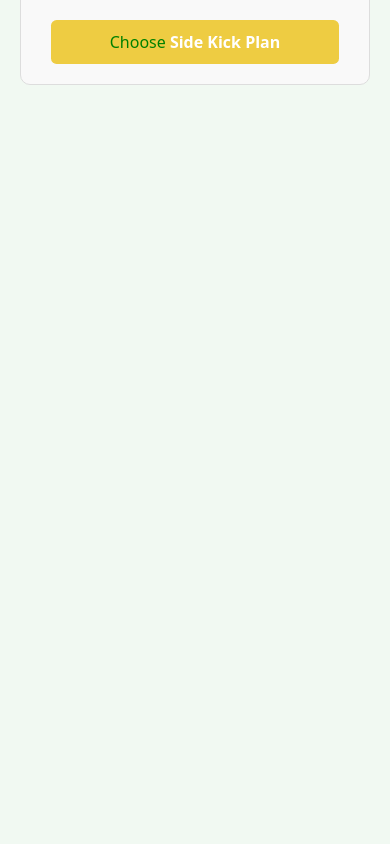
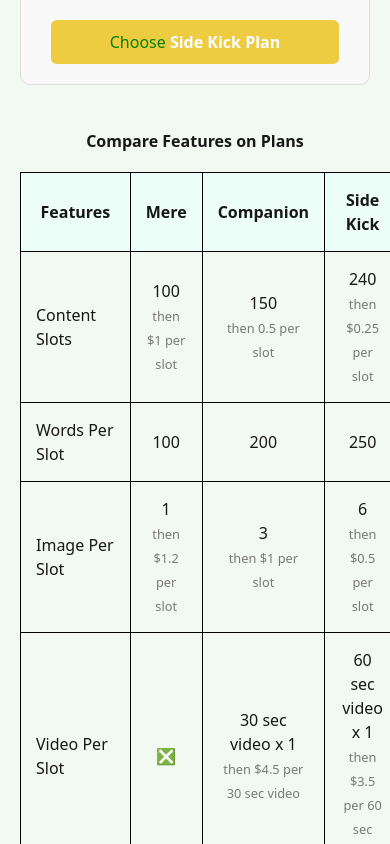
Before and after one commit to exiafuture/StarchMilk-MVP, a Next.js app: page /pricing-plans in a window 390 px wide. Shown: the part 1300-2144 px from the top of the page. Before the commit the page ends 1449 px from the top, so only its background shows below. Built offline with nearby package versions, Linux system fonts and the light colour scheme.

Commit message:
body mind separation haha what a new interpretation

```diff
--- a/app/pricing-plans/pricing.css
+++ b/app/pricing-plans/pricing.css
@@ -209,6 +209,7 @@
   }
 
   .comparison-table {
-    display: none;
+    display: block;
+    margin-bottom: 5rem;
   }
 }
```
